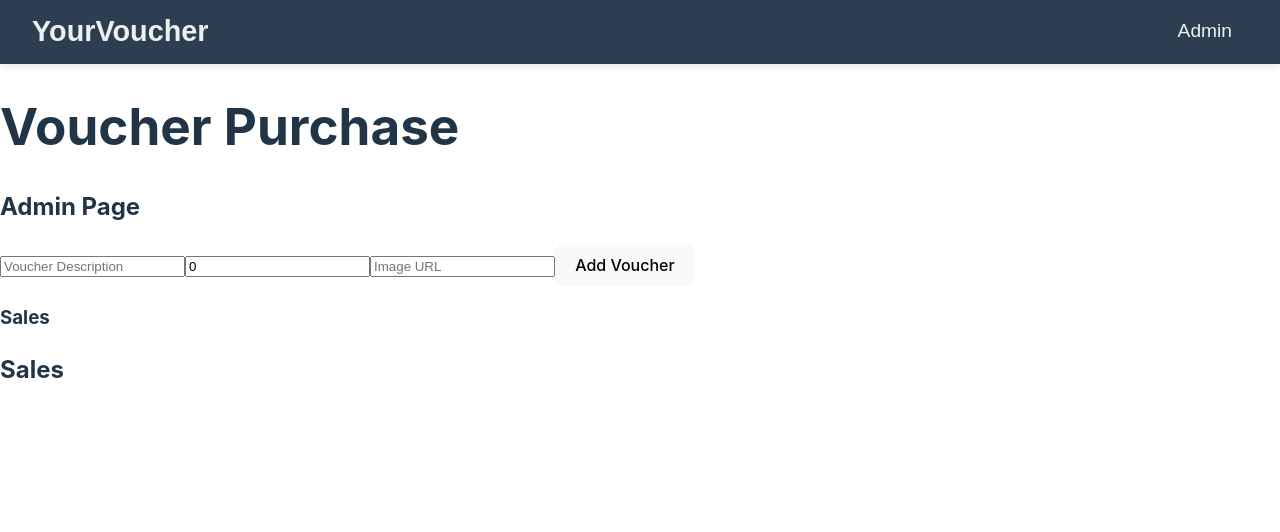
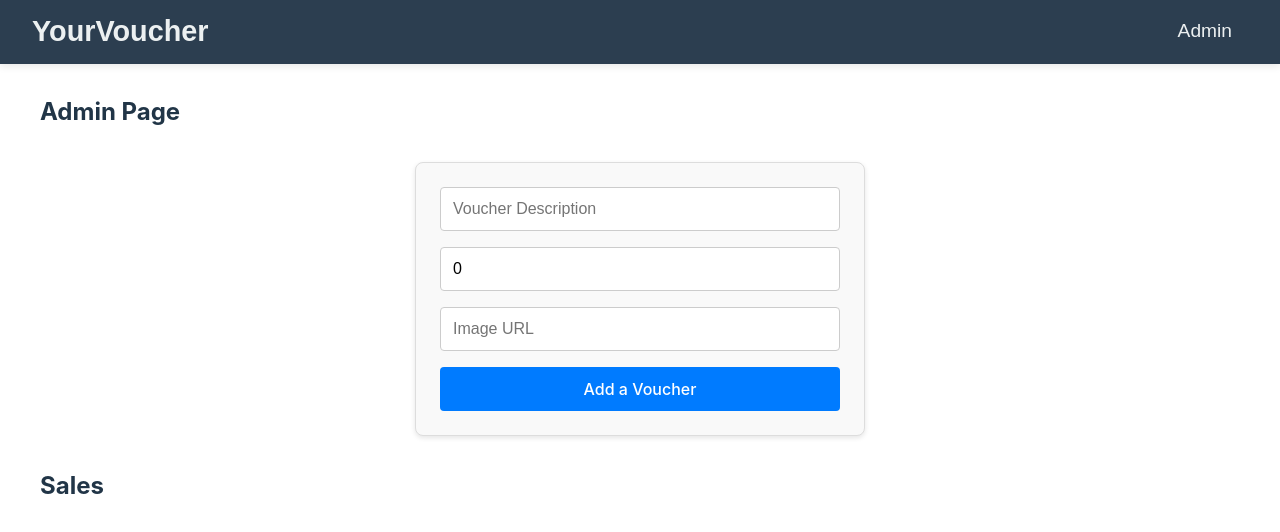
Before and after one commit to GwenDumoulin/voucher-purchase-app, a React (Vite) app: page /admin in a window 1280 px wide. Shown: the top 532 px of the page. Built offline with nearby package versions, Linux system fonts and the light colour scheme.

Commit message:
feat: add CSS styling for VoucherForm component using CSS Modules

```diff
--- a/src/App.css
+++ b/src/App.css
@@ -2,3 +2,7 @@
   width: 100vw;
   height: 100vh;
 }
+
+.pagesContainer  {
+  padding: 10px 40px;
+}
--- a/src/App.tsx
+++ b/src/App.tsx
@@ -28,7 +28,7 @@ function App() {
     <Router>
       <div>
         <Header />
-        <h1>Voucher Purchase</h1>
+        <div className="pagesContainer">
           <Routes>
             <Route path="/" element={<Home vouchers={vouchers} onBuy={buyVoucher} />} />
             <Route
@@ -44,6 +44,7 @@ function App() {
             />
           </Routes>
         </div>
+      </div>
     </Router>
   );
 }
--- /dev/null
+++ b/src/components/VoucherForm.module.css
@@ -0,0 +1,40 @@
+.form {
+    display: flex;
+    flex-direction: column;
+    gap: 1rem;
+    max-width: 400px;
+    margin: 2rem auto;
+    padding: 1.5rem;
+    background-color: #f9f9f9;
+    border: 1px solid #ddd;
+    border-radius: 8px;
+    box-shadow: 0 2px 5px rgba(0, 0, 0, 0.1);
+  }
+
+  .input {
+    padding: 0.75rem;
+    font-size: 1rem;
+    border: 1px solid #ccc;
+    border-radius: 4px;
+    transition: border-color 0.2s ease;
+  }
+
+  .input:focus {
+    border-color: #007bff;
+    outline: none;
+  }
+
+  .button {
+    padding: 0.75rem;
+    font-size: 1rem;
+    color: white;
+    background-color: #007bff;
+    border: none;
+    border-radius: 4px;
+    cursor: pointer;
+    transition: background-color 0.2s ease;
+  }
+
+  .button:hover {
+    background-color: #0056b3;
+  }
--- a/src/components/VoucherForm.tsx
+++ b/src/components/VoucherForm.tsx
@@ -1,11 +1,12 @@
 import { useState } from 'react';
 import { Voucher } from '../types/voucher';
+import styles from './VoucherForm.module.css';
 
 interface VoucherFormProps {
   onAddVoucher: (voucher: Voucher) => void;
 }
 
-function VoucherForm({ onAddVoucher } : VoucherFormProps) {
+function VoucherForm({ onAddVoucher }: VoucherFormProps) {
   const [description, setDescription] = useState('');
   const [price, setPrice] = useState<number>(0);
   const [image, setImage] = useState('');
@@ -20,31 +21,37 @@ function VoucherForm({ onAddVoucher } : VoucherFormProps) {
       used: false,
     };
     onAddVoucher(newVoucher);
+    setDescription('');
+    setPrice(0);
+    setImage('');
   };
 
   return (
-    <form onSubmit={handleSubmit}>
+    <form onSubmit={handleSubmit} className={styles.form}>
       <input
         type="text"
         placeholder="Voucher Description"
         value={description}
         onChange={(e) => setDescription(e.target.value)}
+        className={styles.input}
       />
       <input
         type="number"
         placeholder="Price"
         value={price}
         onChange={(e) => setPrice(Number(e.target.value))}
+        className={styles.input}
       />
       <input
         type="text"
         placeholder="Image URL"
         value={image}
         onChange={(e) => setImage(e.target.value)}
+        className={styles.input}
       />
-      <button type="submit">Add Voucher</button>
+      <button type="submit" className={styles.button}>Add a Voucher</button>
     </form>
   );
-};
+}
 
 export default VoucherForm;
--- a/src/pages/Admin.tsx
+++ b/src/pages/Admin.tsx
@@ -14,7 +14,6 @@ function Admin({ vouchers, sales, onAddVoucher, onMarkSaleAsUsed } : AdminPagePr
     <div>
       <h2>Admin Page</h2>
       <VoucherForm onAddVoucher={onAddVoucher} />
-      <h3>Sales</h3>
       <SalesList sales={sales} vouchers={vouchers} onMarkSaleAsUsed={onMarkSaleAsUsed} />
     </div>
   );
--- a/src/pages/Home.tsx
+++ b/src/pages/Home.tsx
@@ -9,7 +9,7 @@ type HomePageProps = {
 function Home({ vouchers, onBuy } : HomePageProps) {
   return (
     <div>
-      <h2>Home Page - Buy a Voucher</h2>
+      <h2>Buy a Voucher</h2>
       <VoucherList vouchers={vouchers} onBuy={onBuy} />
     </div>
   );
```
Lines whose indentation alone changed are shown as unchanged.
